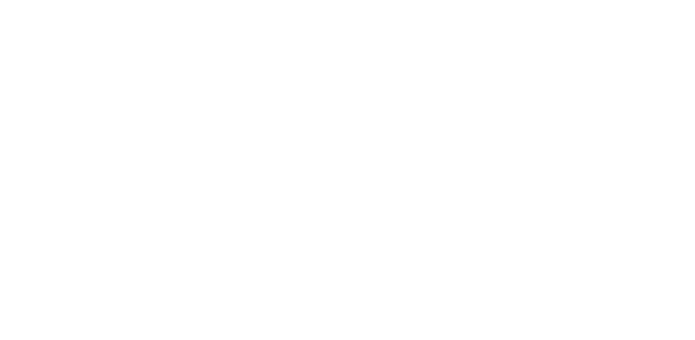
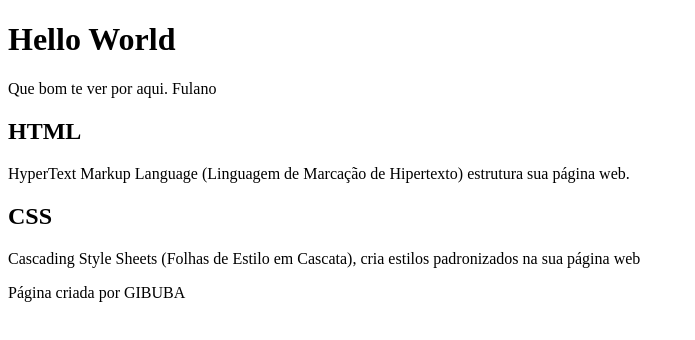
Before and after one commit to GIBUBA/Hello-World, a plain HTML site: page index.html in a window 1280 px wide. Shown: the whole page, without its empty margins (0-695 px from the left). Drawn offline with Linux system fonts and the light colour scheme.

Commit message:
Add files via upload

```diff
--- a/index.html
+++ b/index.html
@@ -6,6 +6,25 @@
     <title>Hello World</title>
 </head>
 <body>
+        <header>
+            <h1>Hello World</h1>
+            <p>Que bom te ver por aqui. Fulano</p>
+
+        </header>
+
+        <section>
+            <h2>HTML</h2>
+            <P>HyperText Markup Language (Linguagem de Marcação de Hipertexto) estrutura sua página web.</P>
+
+            <h2>CSS</h2>
+            <P>Cascading Style Sheets (Folhas de Estilo em Cascata), cria estilos padronizados na sua página web</P>
+
+         </section>
+
+        <footer>
+
+            <p>Página criada por GIBUBA</p>
+</footer>
 
 </body>
 </html>
```
